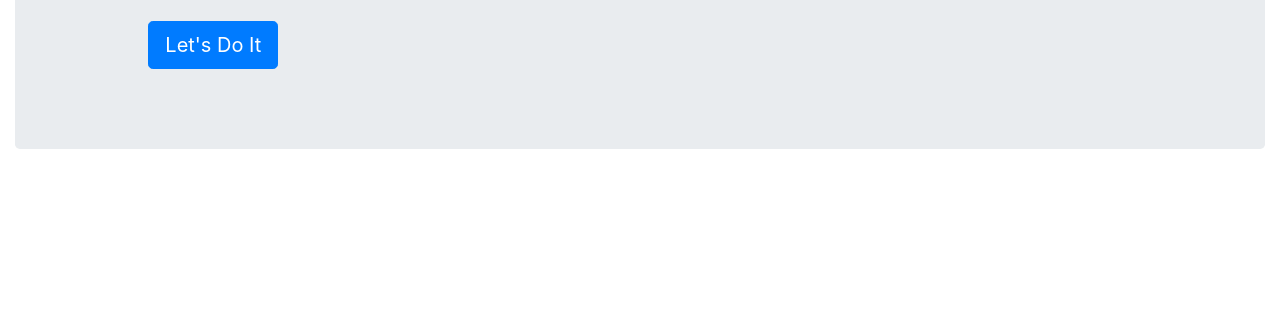
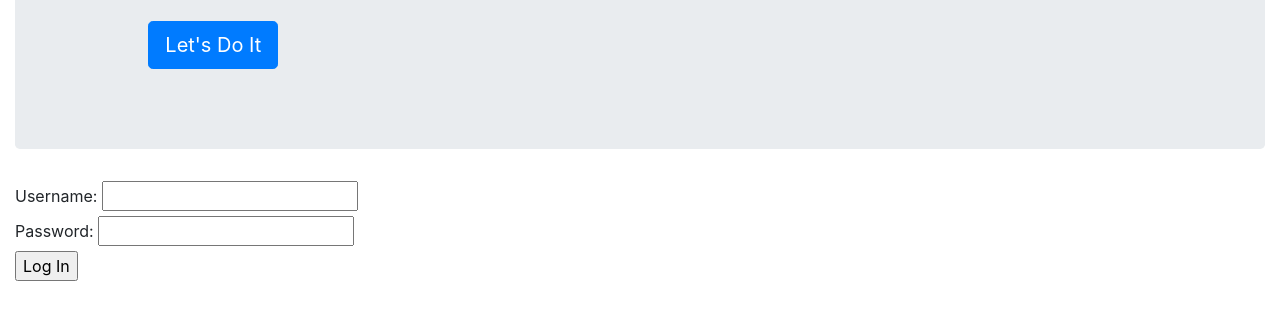
Before and after one commit to hackystack/mailcrunch, a website: page client/index.html at #!/home in a window 1280 px wide. Shown: the part 403-722 px from the top of the page. Drawn offline with nearby package versions, Linux system fonts and the light colour scheme; some packages are replaced by stand-ins of ours; a script that the page names is missing.

Commit message:
Required Passport/Added Login Form

```diff
--- a/client/home/home.tpl.html
+++ b/client/home/home.tpl.html
@@ -15,4 +15,17 @@
       <p class='col-md-3' ui-sref="myApp.main.note"><a class="btn btn-primary btn-lg" role="button">Let's Do It</a></p>
     </div>
   </div>
+  <form action="/login" method="post">
+    <div>
+        <label>Username:</label>
+        <input type="text" name="username"/>
+    </div>
+    <div>
+        <label>Password:</label>
+        <input type="password" name="password"/>
+    </div>
+    <div>
+        <input type="submit" value="Log In"/>
+    </div>
+</form>
 </div>
--- a/client/styles/css/app.css
+++ b/client/styles/css/app.css
@@ -1,7 +1,3 @@
 #messages {
   color: #d3d3d3;
 }
-
-.top-buffer{
-  margin-top:100px;
-}
--- a/package.json
+++ b/package.json
@@ -3,7 +3,10 @@
   "version": "0.0.0",
   "dependencies": {
     "express": "*",
+    "express-session": "^1.6.4",
     "mongoose": "*",
+    "passport": "^0.2.0",
+    "passport-local": "^1.0.0",
     "q": "*"
   },
   "devDependencies": {
--- a/server/main/config.js
+++ b/server/main/config.js
@@ -3,7 +3,8 @@
 var mongoose    = require('mongoose'),
     morgan      = require('morgan'),
     bodyParser  = require('body-parser'),
-    middle      = require('./middleware');
+    middle      = require('./middleware'),
+    passport    = require('passport');
 
 mongoose.connect(process.env.DB_URL || 'mongodb://localhost/myApp');
 /*
@@ -13,11 +14,12 @@ module.exports = exports = function (app, express, routers) {
   app.set('port', process.env.PORT || 3000);
   app.set('base url', process.env.URL || 'http://localhost');
   app.use(morgan('dev'));
-  app.use(bodyParser());
   app.use(middle.cors);
   app.use(express.static(__dirname + '/../../client'));
   app.use('/note', routers.NoteRouter);
   app.use('/crunch', routers.CrunchRouter);
   app.use(middle.logError);
   app.use(middle.handleError);
+  app.use(passport.initialize());
+  app.use(passport.session);
 };
--- a/server/main/middleware.js
+++ b/server/main/middleware.js
@@ -28,5 +28,6 @@ module.exports = exports = {
     } else {
       return next();
     }
+    // I think the passport authentication needs to go here
   }
 };
```
Also changed, not shown: client/index.html (+1 -0 lines).
